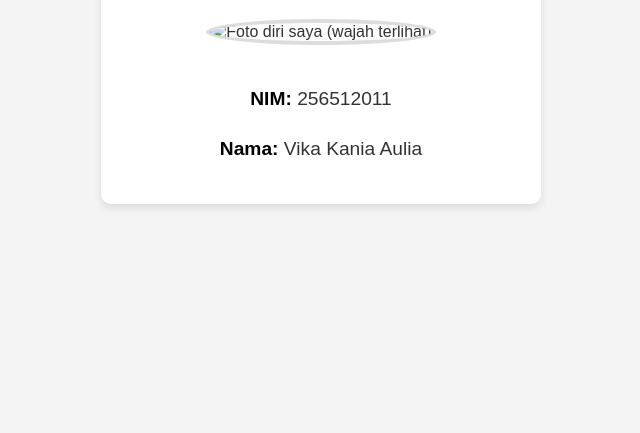
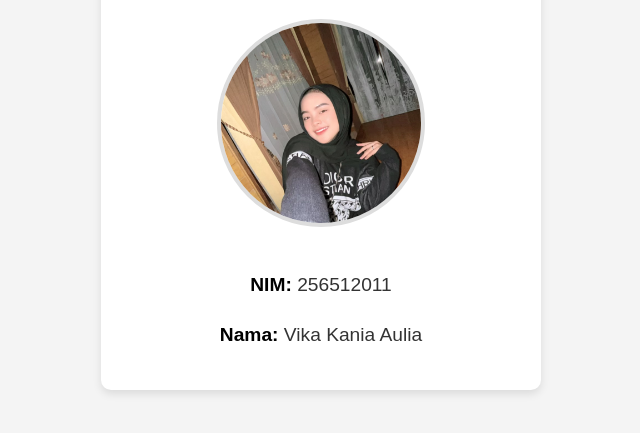
Before and after one commit to VikaKaniaAulia/UTS-LogMa-Vika, a plain HTML site: page index.html in a window 1280 px wide. Shown: the part 121-554 px from the top of the page, without its empty margins (319-959 px from the left). Drawn offline with Linux system fonts and the light colour scheme.

Commit message:
Update index.html

```diff
--- a/index.html
+++ b/index.html
@@ -46,7 +46,7 @@
     <div class="container">
         <h1>Profil Saya</h1>
 
-        <img src="IMG_4650.jpg" alt="Foto diri saya (wajah terlihat)">
+        <img src="vika.jpg.JPG" alt="Foto diri saya (wajah terlihat)">
 
         <p><strong>NIM:</strong> 256512011</p>
         <p><strong>Nama:</strong> Vika Kania Aulia</p>
```
